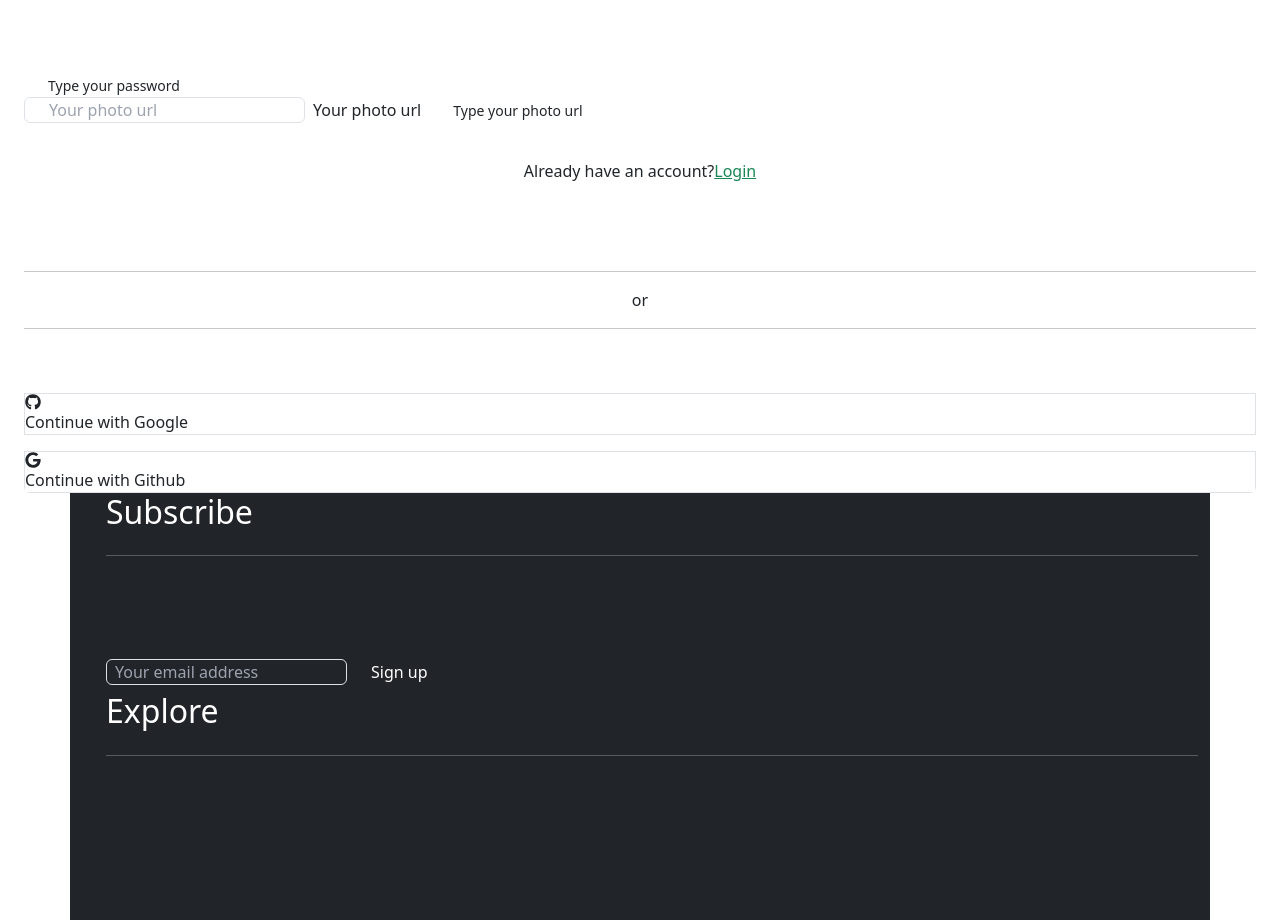
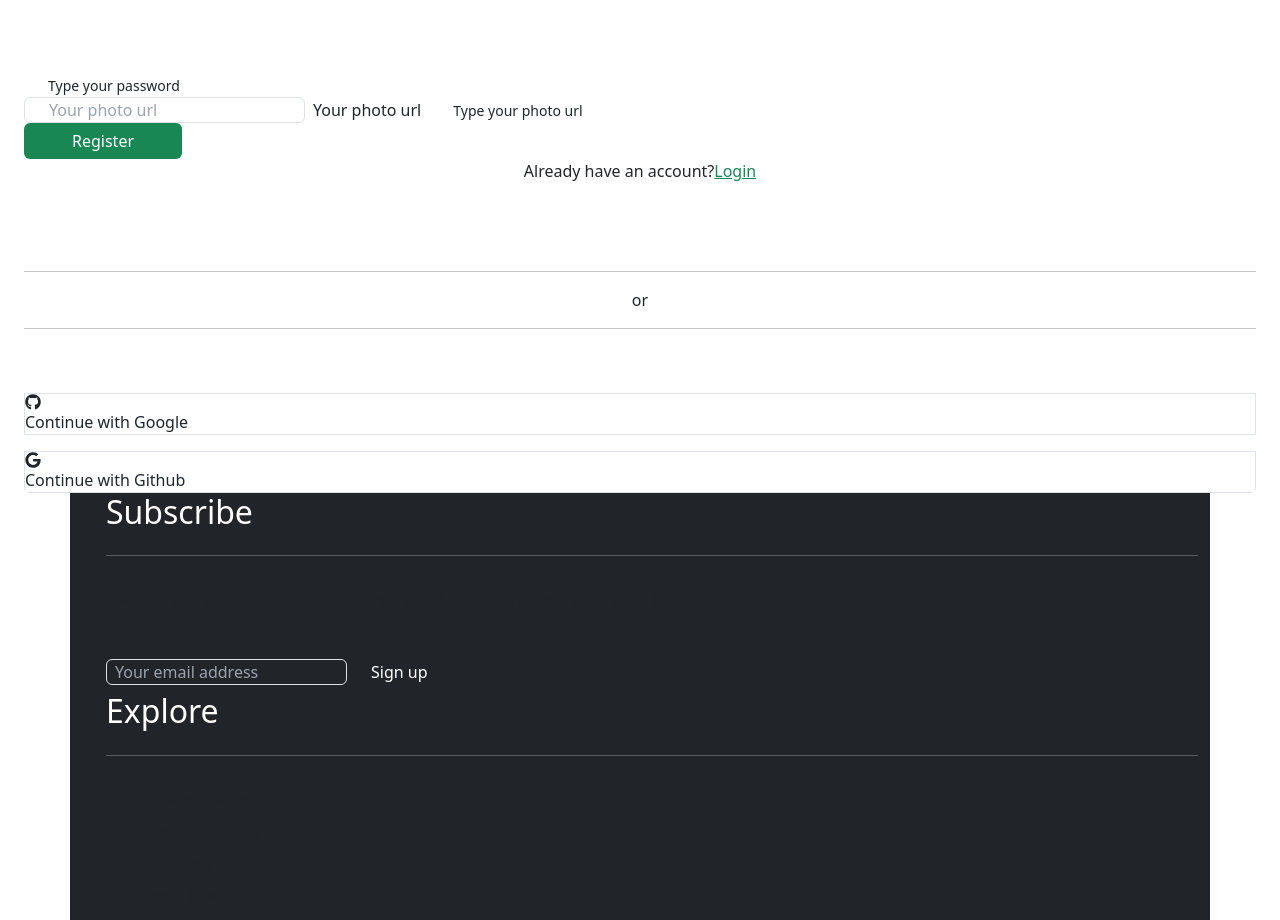
Before and after one commit to Sultan-suvo/Chef-recipe-hunter-client, a React (Vite) app: page /register in a window 1280 px wide. Shown: the part 1480-2400 px from the top of the page. Built offline with nearby package versions, Linux system fonts and the light colour scheme; no server answers.

Commit message:
fixed some other problem

```diff
--- a/src/Components/Home/Home.jsx
+++ b/src/Components/Home/Home.jsx
@@ -6,6 +6,7 @@ import FeedbackSection from '../FeedbackSection/FeedbackSection';
 import PopularRecipes from '../PopularRecipes/PopularRecipes';
 
 const Home = () => {
+
     return (
         <div>
             <Header></Header>
--- a/src/Components/Login/Login.jsx
+++ b/src/Components/Login/Login.jsx
@@ -127,7 +127,7 @@ const Login = () => {
                 <div className="flex justify-end p-6 -mt-5">
                     <button
                         type="submit"
-                        className="btn border-0 inline-flex items-center justify-center w-full h-10 gap-2 px-5 text-sm font-medium tracking-wide text-white transition duration-300 rounded focus-visible:outline-none whitespace-nowrap bg-emerald-500 disabled:cursor-not-allowed disabled:borde"
+                        className="btn border-0 inline-flex items-center justify-center w-full h-10 gap-2 px-5 text-sm font-medium tracking-wide text-white transition duration-300 rounded focus-visible:outline-none whitespace-nowrap bg-success disabled:cursor-not-allowed disabled:borde"
                     >
                         <span>Login</span>
                     </button>
--- a/src/Components/Navabr/Navbar.jsx
+++ b/src/Components/Navabr/Navbar.jsx
@@ -8,7 +8,6 @@ function Navbar() {
     const [isOpen, setIsOpen] = useState(true);
     const location = useLocation()
     const { user, logOut } = useContext(AuthContext);
-    console.log(user);
 
     const handleLogOut = () => {
         logOut()
--- a/src/Components/Register/Register.jsx
+++ b/src/Components/Register/Register.jsx
@@ -166,7 +166,7 @@ const Register = () => {
                 <div className="flex justify-end p-6 -mt-5">
                     <button
                         type="submit"
-                        className="btn border-0 inline-flex items-center justify-center w-full h-10 gap-2 px-5 text-sm font-medium tracking-wide text-white transition duration-300 rounded focus-visible:outline-none whitespace-nowrap bg-emerald-500 disabled:cursor-not-allowed disabled:borde"
+                        className="btn border-0 inline-flex items-center justify-center w-full h-10 gap-2 px-5 text-sm font-medium tracking-wide text-white transition duration-300 rounded focus-visible:outline-none whitespace-nowrap bg-success disabled:cursor-not-allowed disabled:borde"
                     >
                         <span>Register</span>
                     </button>
--- a/src/Routes/Routes.jsx
+++ b/src/Routes/Routes.jsx
@@ -6,6 +6,7 @@ import Blog from "../Components/Blog/Blog";
 import ErrorPage from "../Components/ErrorPage/ErrorPage";
 import Login from "../Components/Login/Login";
 import Register from "../Components/Register/Register";
+
 
 
 const router = createBrowserRouter([
@@ -20,7 +21,7 @@ const router = createBrowserRouter([
             },
             {
                 path: '/blog',
-                element: <Blog></Blog>
+                element: <Blog></Blog>,
             },
             {
                 path: '/login',
```
